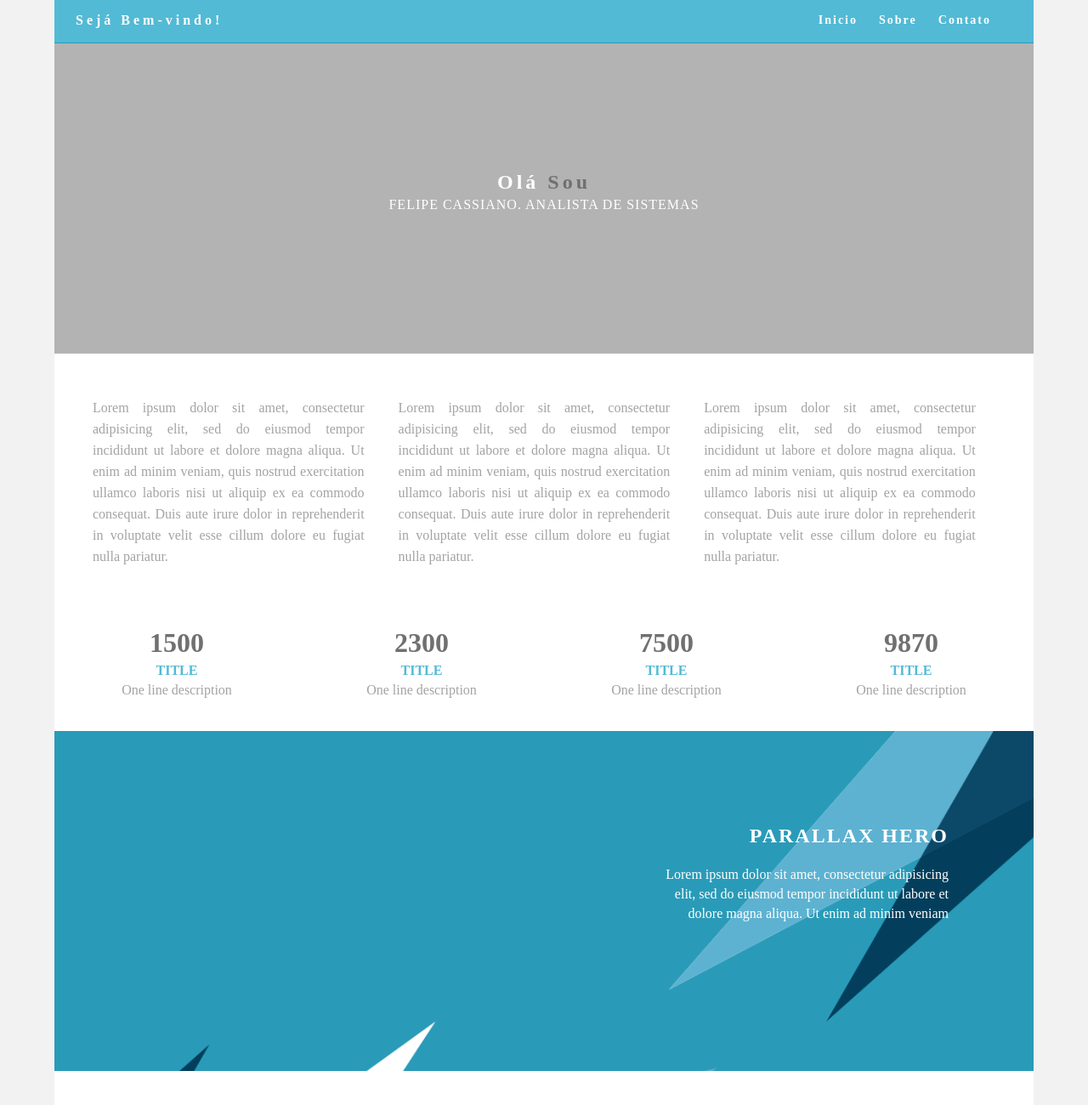
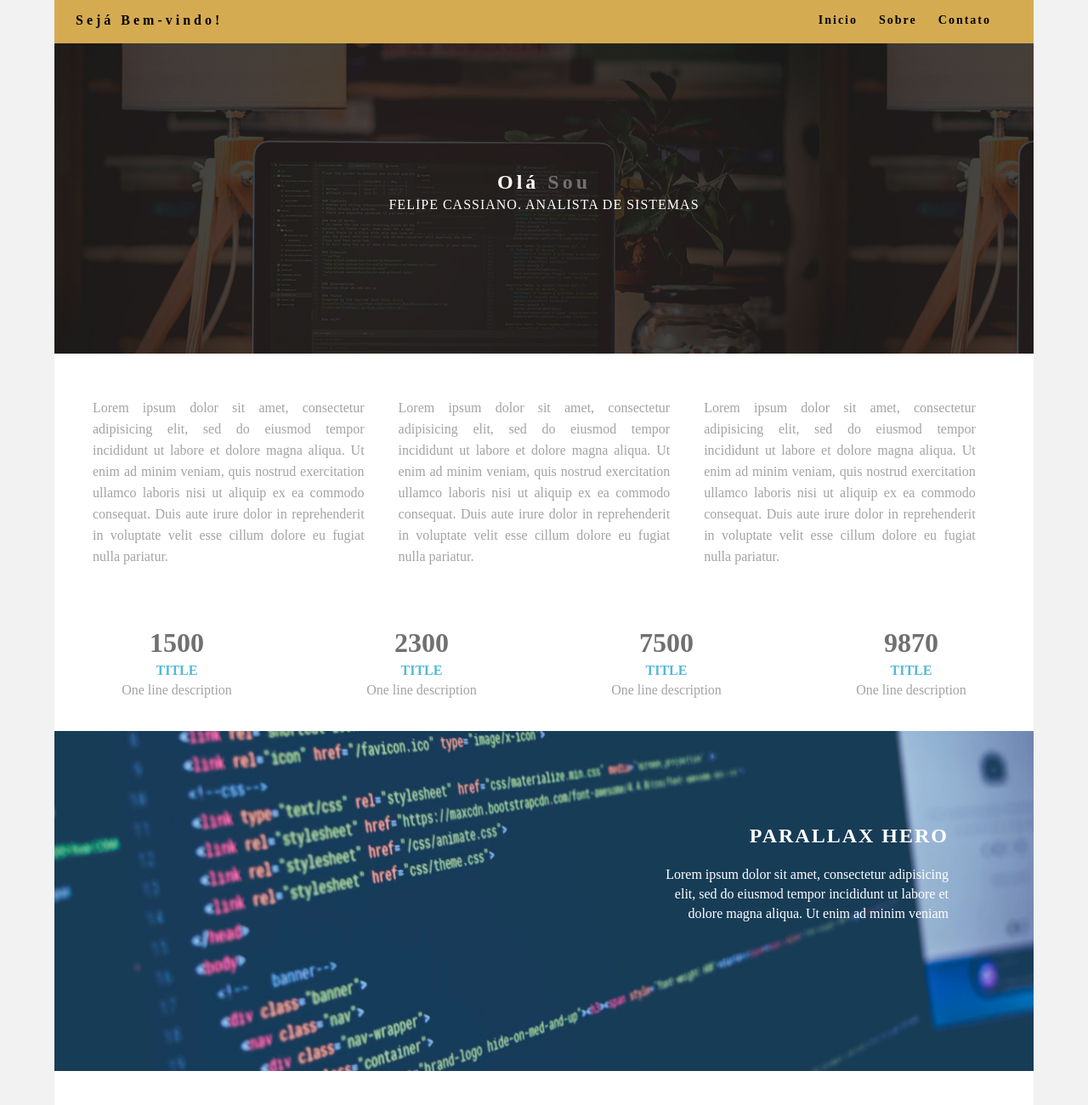
Before and after one commit to FelipeCassiano/FelipeCassiano.github.io, a plain HTML site: page index.html in a window 1280 px wide. Shown: the top 1300 px of the page at 85% size. Drawn offline with Linux system fonts and the light colour scheme.

Commit message:
tags alteradas

```diff
--- a/css/singlePageTemplate.css
+++ b/css/singlePageTemplate.css
@@ -22,11 +22,11 @@ body {
 header {
 	width: 100%;
 	height: 5%;
-	background-color: #52bad5;
-	border-bottom: 1px solid #2C9AB7;
+	background-color: #D5AB52;
+	border-bottom: 1px solid #D5AB52;
 }
 .logo {
-	color: #fff;
+	color: #000000;
 	font-weight: bold;
 	text-align: undefined;
 	width: 17%;
@@ -47,7 +47,7 @@ header nav ul {
 }
 nav ul li {
 	float: left;
-	color: #FFFFFF;
+	color: #000000;
 	font-size: 14px;
 	text-align: left;
 	margin-right: 25px;
@@ -56,11 +56,11 @@ nav ul li {
 	transition: all 0.3s linear;
 }
 ul li a {
-	color: #FFFFFF;
+	color: #000000;
 	text-decoration: none;
 }
 ul li:hover a {
-	color: #2C9AB7;
+	color: #ffffff;
 }
 .hero_header {
 	color: #FFFFFF;
@@ -74,6 +74,7 @@ ul li:hover a {
 /* Hero Section */
 .hero {
 	background-color: #B3B3B3;
+	background-image: url("../images/logo-03.jpg");
 	padding-top: 150px;
 	padding-bottom: 150px;
 }
@@ -148,7 +149,7 @@ ul li:hover a {
 /* Parallax Section */
 .banner {
 	background-color: #2D9AB7;
-	background-image: url(../images/parallax.png);
+	background-image: url(../images/logo-01.png);
 	height: 400px;
 	background-attachment: fixed;
 	background-size: cover;
```
Also changed, not shown: images/logo-01.png (added), images/minha_foto.jpg (added).
